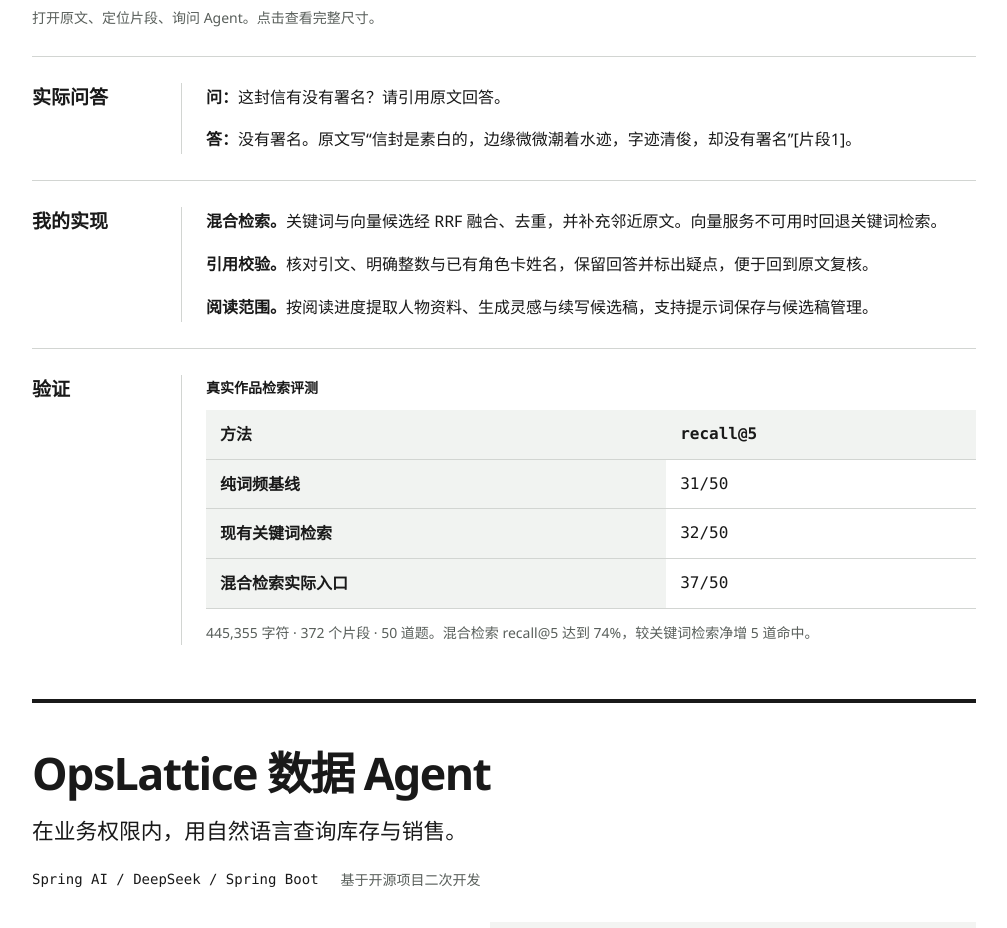
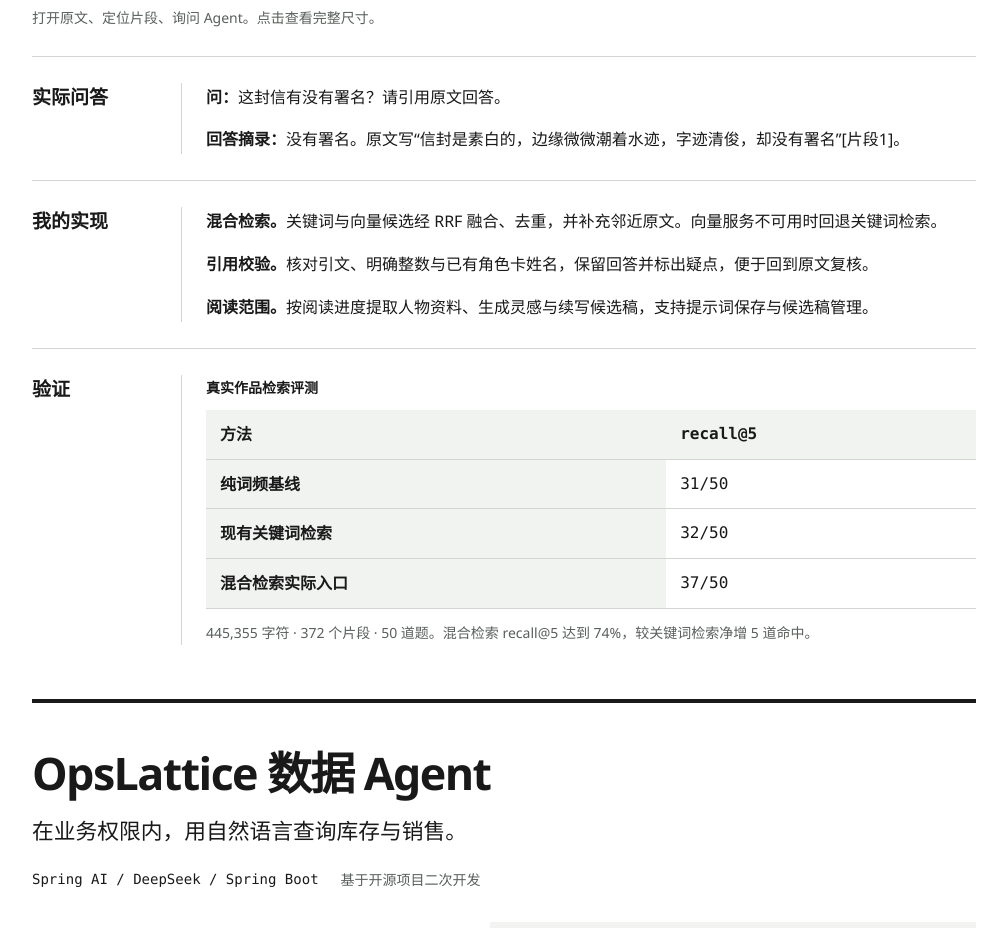
Before and after one commit to qigemingzizhemnanwoc/qigemingzizhemnanwoc.github.io, a plain HTML site: page index.html in a window 1280 px wide. Shown: the part 880-1808 px from the top of the page, without its empty margins (256-1263 px from the left). Drawn offline with Linux system fonts and the light colour scheme.

Commit message:
copy: label the captured model answer excerpt

```diff
--- a/index.html
+++ b/index.html
@@ -23,7 +23,7 @@
 <main id="main" tabindex="-1"><div class="breadcrumb">作品集 / 项目档案</div>
 <article class="project" id="novel" aria-labelledby="novel-title"><header class="project-header"><h1 id="novel-title">小说管理 Agent</h1><p class="subtitle">长篇小说里的问题，回到原文里找答案。</p><div class="meta"><span class="stack">Python / JavaScript / DeepSeek</span><span>本地阅读与创作助手</span></div></header>
 <figure><p class="figure-label">阅读工作台</p><a href="assets/novel-live.jpg" target="_blank" rel="noopener"><img src="assets/novel-live.jpg" width="1280" height="740" alt="小说管理 Agent 实际运行界面：原文阅读、位置检索与问答入口" style="display:block;width:100%;height:auto;border:1px solid var(--line)"></a><figcaption>打开原文、定位片段、询问 Agent。点击查看完整尺寸。</figcaption></figure>
-<div class="record"><h3>实际问答</h3><div class="record-body"><p><strong>问：</strong>这封信有没有署名？请引用原文回答。</p><p><strong>答：</strong>没有署名。原文写“信封是素白的，边缘微微潮着水迹，字迹清俊，却没有署名”[片段1]。</p></div></div>
+<div class="record"><h3>实际问答</h3><div class="record-body"><p><strong>问：</strong>这封信有没有署名？请引用原文回答。</p><p><strong>回答摘录：</strong>没有署名。原文写“信封是素白的，边缘微微潮着水迹，字迹清俊，却没有署名”[片段1]。</p></div></div>
 <section class="record" id="implementation" aria-labelledby="implementation-title"><h3 id="implementation-title">我的实现</h3><div class="record-body"><p><strong>混合检索。</strong>关键词与向量候选经 RRF 融合、去重，并补充邻近原文。向量服务不可用时回退关键词检索。</p><p><strong>引用校验。</strong>核对引文、明确整数与已有角色卡姓名，保留回答并标出疑点，便于回到原文复核。</p><p><strong>阅读范围。</strong>按阅读进度提取人物资料、生成灵感与续写候选稿，支持提示词保存与候选稿管理。</p></div></section>
 <section class="record" id="evaluation" aria-labelledby="evaluation-title"><h3 id="evaluation-title">验证</h3><div class="record-body"><table><caption class="figure-label" style="text-align:left">真实作品检索评测</caption><thead><tr><th scope="col">方法</th><th scope="col">recall@5</th></tr></thead><tbody><tr><th scope="row">纯词频基线</th><td>31/50</td></tr><tr><th scope="row">现有关键词检索</th><td>32/50</td></tr><tr><th scope="row">混合检索实际入口</th><td>37/50</td></tr></tbody></table><p class="note">445,355 字符 · 372 个片段 · 50 道题。混合检索 recall@5 达到 74%，较关键词检索净增 5 道命中。</p></div></section></article>
 <article class="project" id="opslattice" aria-labelledby="ops-title"><header class="project-header"><h2 id="ops-title">OpsLattice 数据 Agent</h2><p class="subtitle">在业务权限内，用自然语言查询库存与销售。</p><div class="meta"><span class="stack">Spring AI / DeepSeek / Spring Boot</span><span>基于开源项目二次开发</span></div></header>
```
